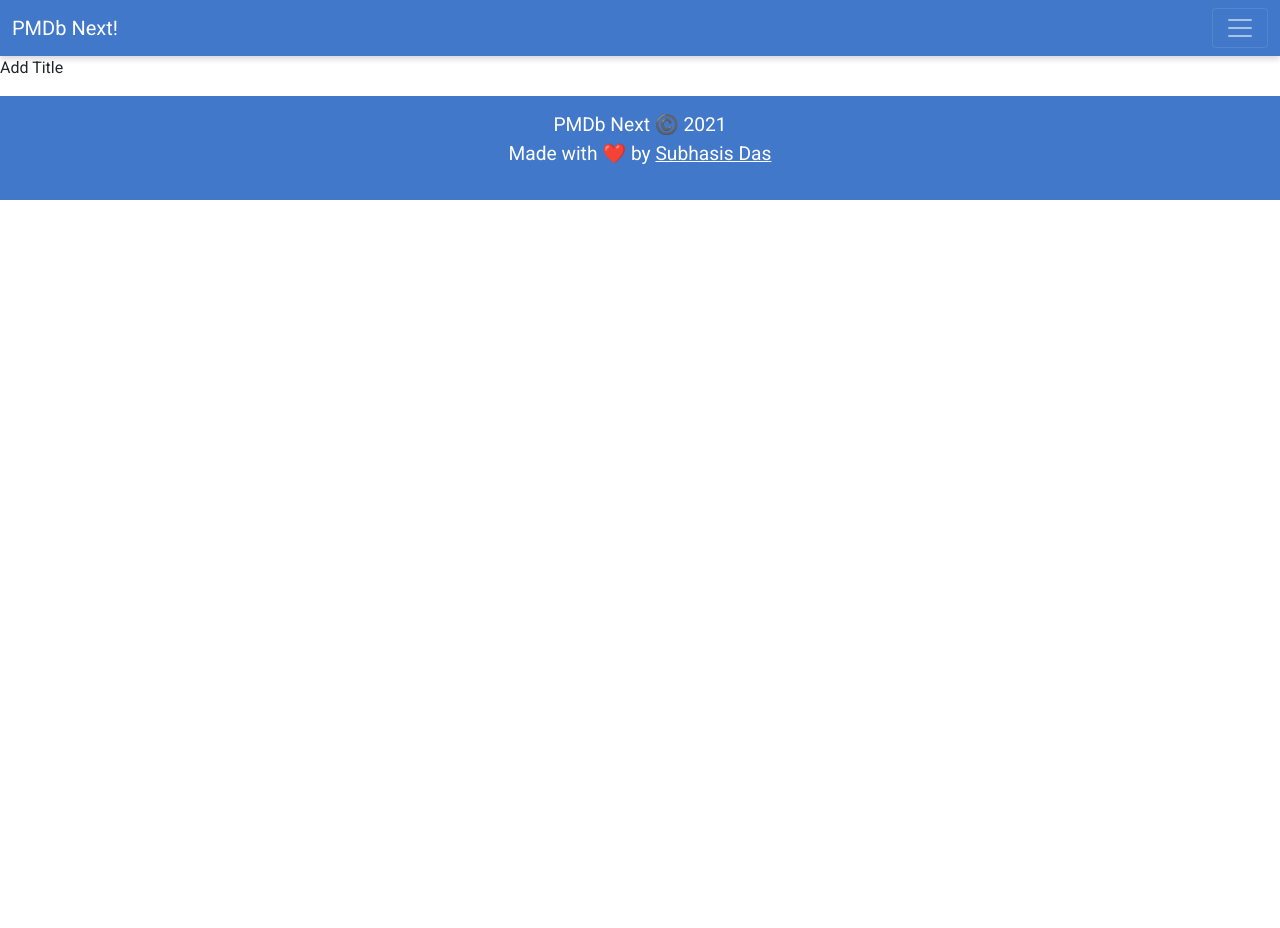
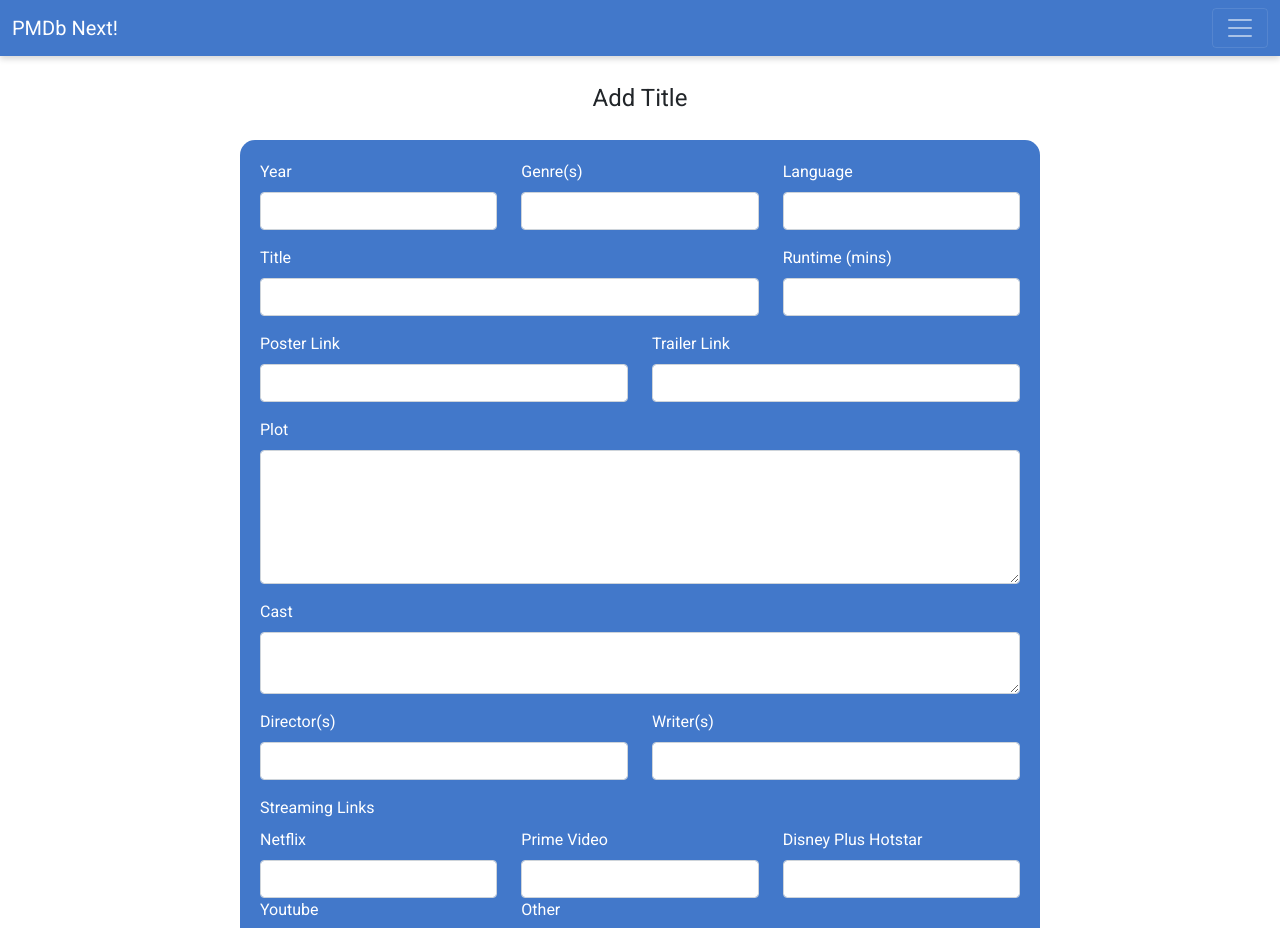
Before and after one commit to inframarauder/pmdb-next, a Next.js app: page /titles/add in a window 1280 px wide. Shown: the top 928 px of the page. Before the commit the page ends 800 px from the top, so only its background shows below. Built offline with nearby package versions, Linux system fonts and the light colour scheme; sample sign-in values are in the browser's storage.

Commit message:
add title UI

```diff
--- a/components/Titles/TitleDetailsOptions.js
+++ b/components/Titles/TitleDetailsOptions.js
@@ -61,12 +61,10 @@ const TitleDetailsOptions = ({ titleId }) => {
 						<ul className={styles.optionsList}>
 							{state.user.isAdmin && (
 								<li className={styles.option}>
-									<Link href={`/titles/edit/${titleId}`}>
-										<a className={styles.optionLink}>
-											<i className="fa fa-edit mx-1"></i>
-											Edit
-										</a>
-									</Link>
+									<a className={styles.optionLink}>
+										<i className="fa fa-trash mx-1"></i>
+										Delete
+									</a>
 								</li>
 							)}
 
--- /dev/null
+++ b/components/Titles/TitleForm.js
@@ -0,0 +1,113 @@
+import React from "react";
+import { Form, Button, Row, Col } from "react-bootstrap";
+import styles from "../../styles/TitleForm.module.css";
+
+const TitleForm = () => {
+	return (
+		<Form className={styles.titleForm}>
+			<Row className="mb-3">
+				<Col sm={4}>
+					<Form.Group>
+						<Form.Label>Year</Form.Label>
+						<Form.Control type="number" />
+					</Form.Group>
+				</Col>
+				<Col sm={4}>
+					<Form.Group>
+						<Form.Label>Genre(s)</Form.Label>
+						<Form.Control type="text" />
+					</Form.Group>
+				</Col>
+				<Col sm={4}>
+					<Form.Group>
+						<Form.Label>Language</Form.Label>
+						<Form.Control type="language" />
+					</Form.Group>
+				</Col>
+			</Row>
+			<Row className="mb-3">
+				<Col sm={8}>
+					<Form.Group>
+						<Form.Label>Title</Form.Label>
+						<Form.Control type="text" />
+					</Form.Group>
+				</Col>
+				<Col sm={4}>
+					<Form.Group>
+						<Form.Label>Runtime (mins)</Form.Label>
+						<Form.Control type="number" />
+					</Form.Group>
+				</Col>
+			</Row>
+			<Row className="mb-3">
+				<Col sm={6}>
+					<Form.Group>
+						<Form.Label>Poster Link</Form.Label>
+						<Form.Control type="text" />
+					</Form.Group>
+				</Col>
+				<Col sm={6}>
+					<Form.Group>
+						<Form.Label>Trailer Link</Form.Label>
+						<Form.Control type="text" />
+					</Form.Group>
+				</Col>
+			</Row>
+			<Row className="mb-3">
+				<Col sm={12}>
+					<Form.Group>
+						<Form.Label>Plot</Form.Label>
+						<Form.Control as="textarea" rows="5" />
+					</Form.Group>
+				</Col>
+			</Row>
+			<Row className="mb-3">
+				<Col sm={12}>
+					<Form.Group>
+						<Form.Label>Cast</Form.Label>
+						<Form.Control as="textarea" rows="2" />
+					</Form.Group>
+				</Col>
+			</Row>
+			<Row className="mb-3">
+				<Col sm={6}>
+					<Form.Group>
+						<Form.Label>Director(s)</Form.Label>
+						<Form.Control type="text" />
+					</Form.Group>
+				</Col>
+				<Col sm={6}>
+					<Form.Group>
+						<Form.Label>Writer(s)</Form.Label>
+						<Form.Control type="text" />
+					</Form.Group>
+				</Col>
+			</Row>
+			<Row className="mb-3">
+				<Form.Label> Streaming Links</Form.Label>
+				<Col sm={4}>
+					<Form.Label>Netflix</Form.Label>
+					<Form.Control type="text" />
+				</Col>
+				<Col sm={4}>
+					<Form.Label>Prime Video</Form.Label>
+					<Form.Control type="text" />
+				</Col>
+				<Col sm={4}>
+					<Form.Label>Disney Plus Hotstar</Form.Label>
+					<Form.Control type="text" />
+				</Col>
+				<Col sm={4}>
+					<Form.Label>Youtube</Form.Label>
+					<Form.Control type="text" />
+				</Col>
+				<Col sm={4}>
+					<Form.Label>Other</Form.Label>
+					<Form.Control type="text" />
+				</Col>
+			</Row>
+		</Form>
+	);
+};
+
+export default TitleForm;
--- a/components/Titles/index.js
+++ b/components/Titles/index.js
@@ -3,6 +3,7 @@ import StreamingData from "./StreamingData";
 import TrailerPlayer from "./TrailerPlayer";
 import TitleDetailsOptions from "./TitleDetailsOptions";
 import ReviewCard from "./ReviewCard";
+import TitleForm from "./TitleForm";
 
 export {
 	TitleCard,
@@ -10,4 +11,5 @@ export {
 	TrailerPlayer,
 	TitleDetailsOptions,
 	ReviewCard,
+	TitleForm,
 };
--- a/pages/titles/add.js
+++ b/pages/titles/add.js
@@ -1,10 +1,16 @@
 import React from "react";
+import { Container } from "react-bootstrap";
 import { Layout } from "../../components/common";
+import { TitleForm } from "../../components/Titles";
+import styles from "../../styles/TitleForm.module.css";
 
 const AddTitle = () => {
 	return (
 		<Layout admin={true}>
-			<p>Add Title</p>
+			<Container fluid className={styles.titleFormContainer}>
+				<legend className="my-4 text-center">Add Title</legend>
+				<TitleForm />
+			</Container>
 		</Layout>
 	);
 };
--- /dev/null
+++ b/styles/TitleForm.module.css
@@ -0,0 +1,17 @@
+.titleFormContainer {
+	min-height: 100vh;
+	display: flex;
+	flex-direction: column;
+	justify-content: center;
+	align-items: center;
+}
+
+.titleForm {
+	width: 100%;
+	max-width: 800px;
+	background-color: var(--main-bg-color);
+	color: var(--main-text-color);
+	border-radius: 15px;
+	padding: 20px;
+	margin-bottom: 50px;
+}
```
